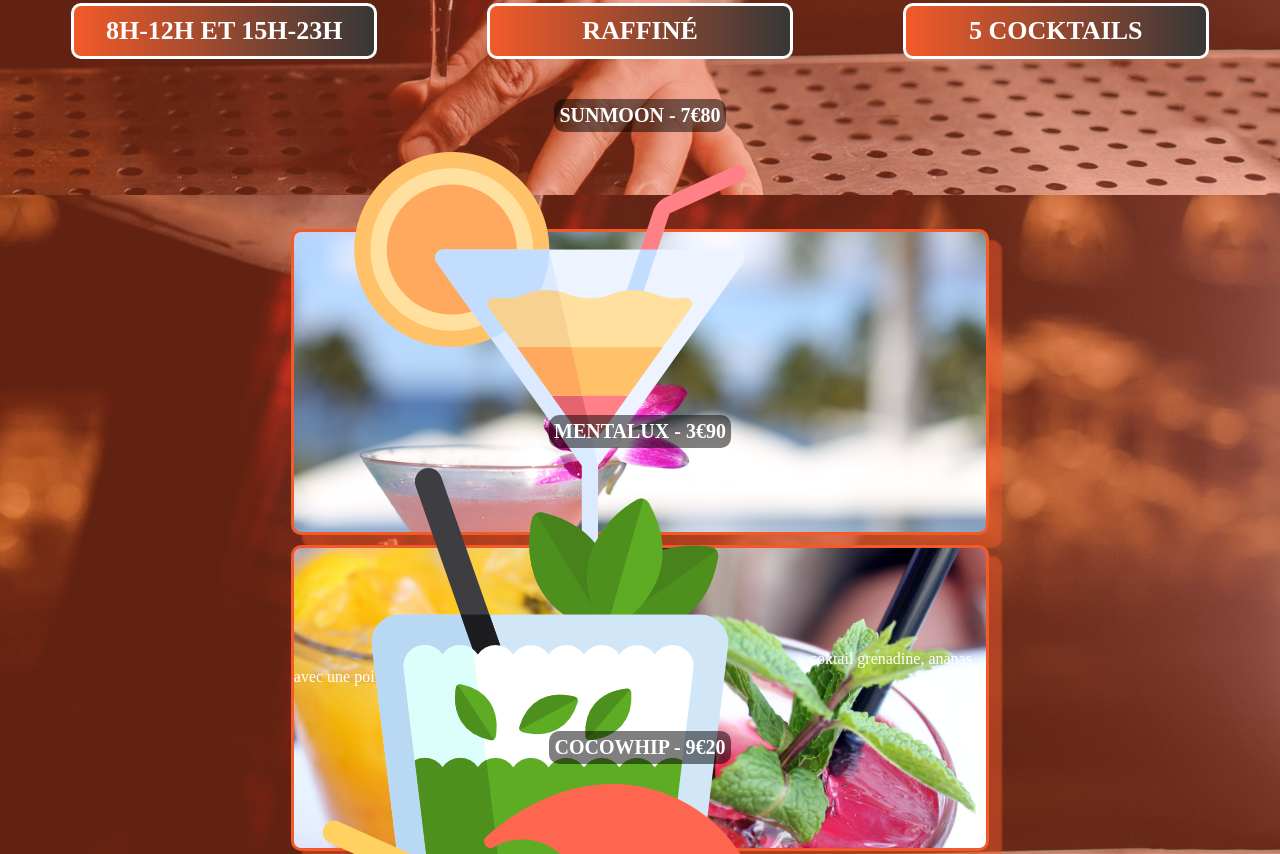
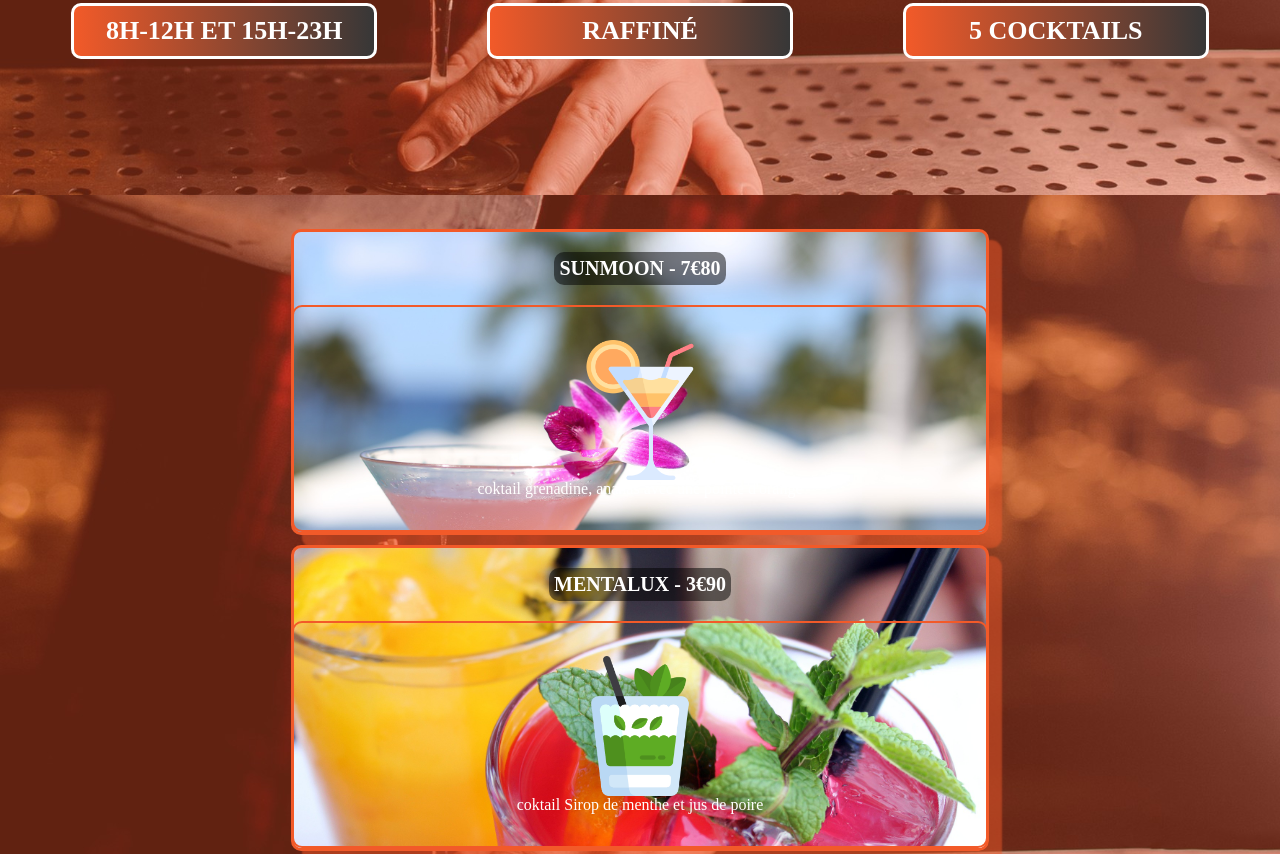
Before and after one commit to fluret/M1MECEN20242025HTMLALL, a plain HTML site: page index.html in a window 1280 px wide. Shown: the part 605-1459 px from the top of the page. Drawn offline with Linux system fonts and the light colour scheme.

Commit message:
Ajout style de l'objet overlay

```diff
--- a/styles.css
+++ b/styles.css
@@ -112,6 +112,26 @@ header img {
     border-radius: 10px;
 }
 
+.overlay {
+    height: 100%;
+    width: 100%;
+    display: flex;
+    justify-content: center;
+    align-items: center;
+    flex-direction: column;
+    border: 2px solid #f25a29;
+    border-radius: 10px;
+}
+
+.overlay img {
+    width: 140px;
+}
+
+.overlay p {
+    font-size: 25px;
+    text-align: center;
+}
+
 footer {
     display: flex;
     align-items: center;
```
